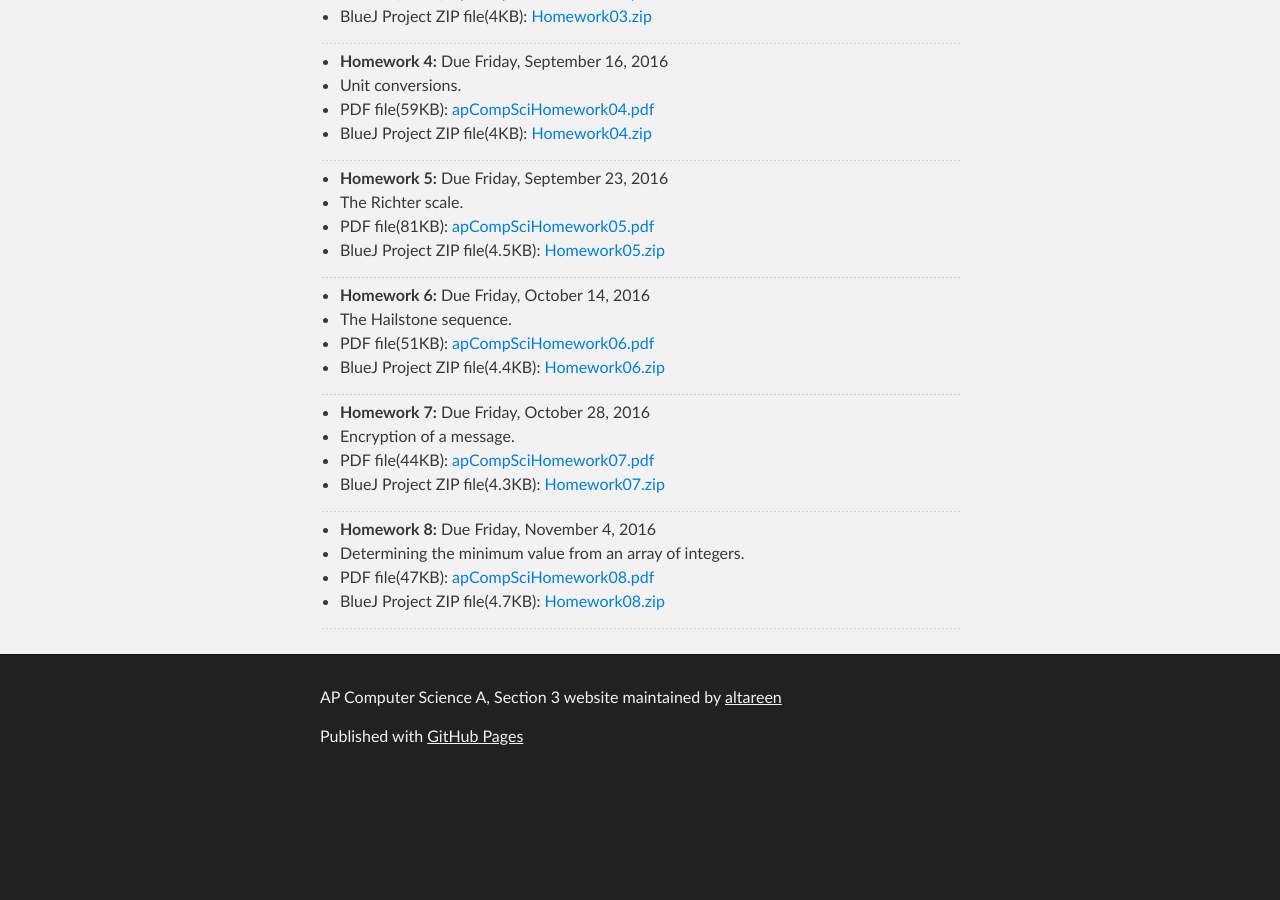
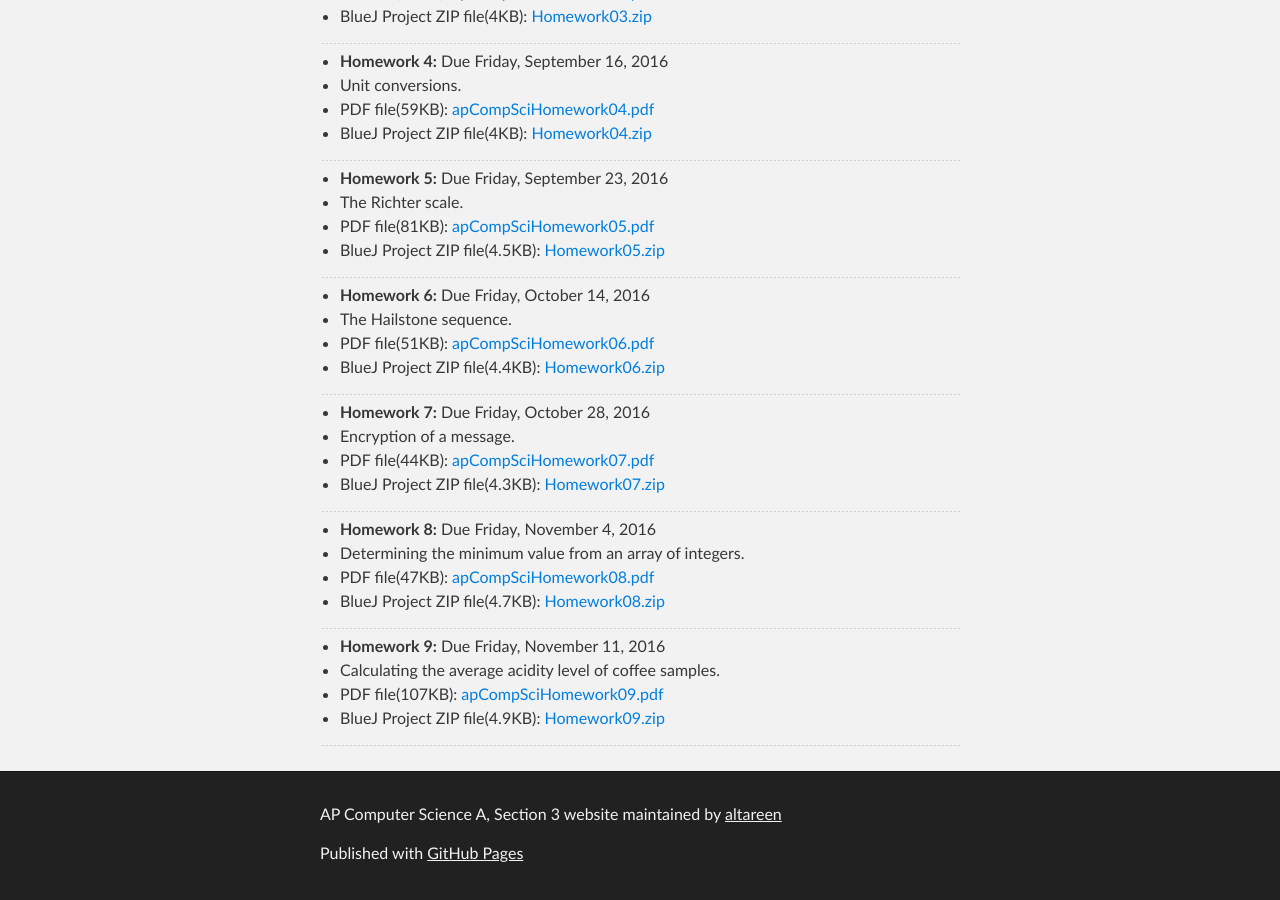
Before and after one commit to ynot1609/apcompsci3, a Jekyll site: the page built from homework/index.md, in a window 1280 px wide and 900 px high, scrolled down 843 px. Built offline with Jekyll 4.4.1, drawn with Linux system fonts in a browser that asks for light colours; before the commit the page ends 1626 px from its top, so only the background shows below that.

Commit message:
Added hw9

```diff
--- a/homework/index.md
+++ b/homework/index.md
@@ -84,3 +84,10 @@ title: Homework Assignments
 + BlueJ Project ZIP file(4.7KB): [Homework08.zip](/apcompsci3/assets/Homework08.zip)
 
 ---
+
++ **Homework 9:** Due Friday, November 11, 2016
++ Calculating the average acidity level of coffee samples.
++ PDF file(107KB): [apCompSciHomework09.pdf](/apcompsci3/assets/apCompSciHomework09.pdf)
++ BlueJ Project ZIP file(4.9KB): [Homework09.zip](/apcompsci3/assets/Homework09.zip)
+
+---
```
Also changed, not shown: 2 other files.
